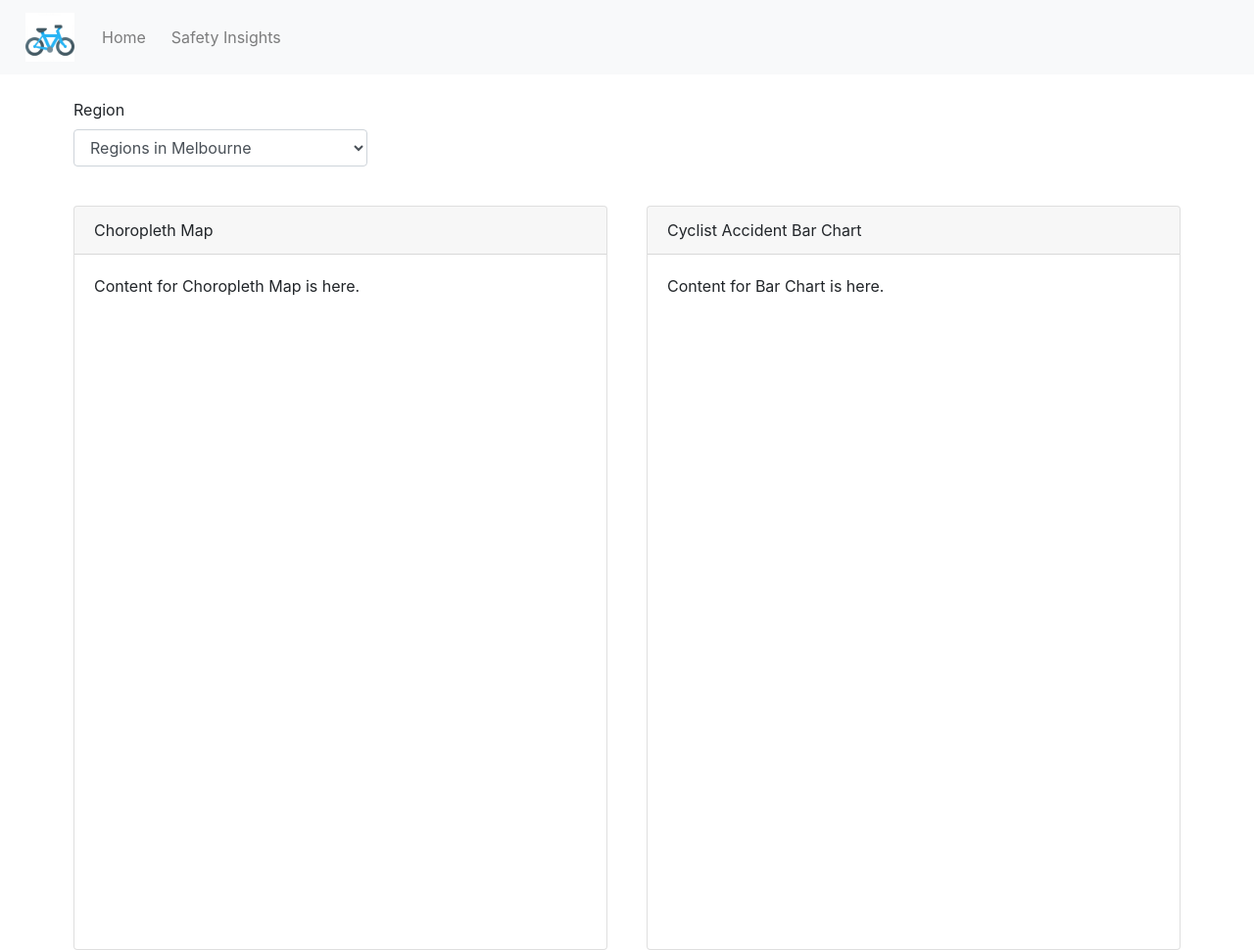
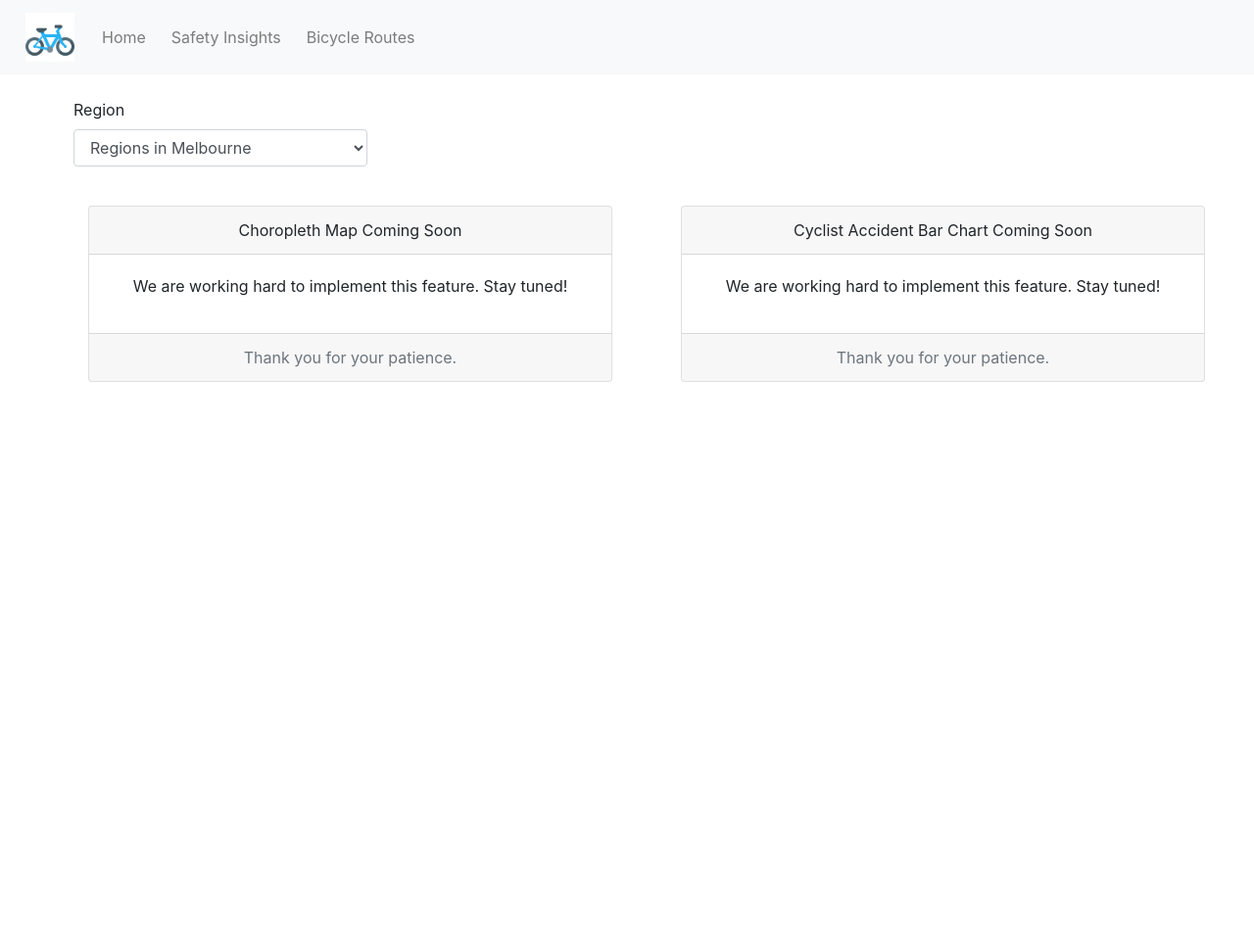
Before and after one commit to Abhishekmholla/BikeSafe_Navigator, a FastAPI app: page /safety_insights in a window 1280 px wide. Shown: the whole page at 98% size. Run offline with FastAPI, Linux system fonts and the light colour scheme; some libraries are stand-ins or nearby versions.

Commit message:
Updated few changes in the UI of the application

```diff
--- a/src/app/main.py
+++ b/src/app/main.py
@@ -5,7 +5,7 @@ from .controllers import user_controller
 from .db.models import models
 from .db.database import engine
 from .controllers import user_controller
-from ..ui.app import app
+from ..ui.main import app
 
 models.Base.metadata.create_all(bind= engine)
 
--- a/src/ui/app.py
+++ b/src/ui/main.py
@@ -5,8 +5,8 @@ from fastapi.templating import Jinja2Templates
 from fastapi.responses import HTMLResponse
 
 app = FastAPI()
-app.mount("/static", StaticFiles(directory="src/ui/static"), name="static")
-templates = Jinja2Templates(directory="src/ui/templates")
+app.mount("/static", StaticFiles(directory="ui/static"), name="static")
+templates = Jinja2Templates(directory="ui/templates")
 logging.basicConfig(level = logging.INFO)
 log = logging.getLogger(__name__)
 
@@ -17,3 +17,8 @@ async def read_home(request: Request):
 @app.get("/safety_insights", response_class=HTMLResponse)
 async def safety_insights(request: Request):
     return templates.TemplateResponse("safety_insights.html", {"request": request})
+
+@app.get("/bicycle_routes", response_class=HTMLResponse)
+async def bicycle_routes(request: Request):
+    print("Abhis")
+    return templates.TemplateResponse("bicycle_routes.html", {"request": request})
--- a/src/ui/static/style.css
+++ b/src/ui/static/style.css
@@ -41,6 +41,7 @@
     font-size: 1.25em;
     line-height: 1.6;
     color: #333;
+    justify-content: center;
 }
 
 
--- a/src/ui/templates/base.html
+++ b/src/ui/templates/base.html
@@ -21,6 +21,9 @@
                 <li class="nav-item {% if active_page == 'Safety Insights' %}active{% endif %}">
                     <a class="nav-link" href="/safety_insights">Safety Insights</a>
                 </li>
+                <li class="nav-item {% if active_page == 'Bicycle Routes' %}active{% endif %}">
+                    <a class="nav-link" href="/bicycle_routes">Bicycle Routes</a>
+                </li>
             </ul>
         </div>
     </nav>
--- a/src/ui/templates/safety_insights.html
+++ b/src/ui/templates/safety_insights.html
@@ -11,20 +11,30 @@
     </div>
 
     <div class="cards-container">
-        <div class="card">
+        <div class="col-6">
+            <div class="card text-center">
                 <div class="card-header">
-                Choropleth Map
+                    Choropleth Map Coming Soon
                 </div>
                 <div class="card-body">
-                <p>Content for Choropleth Map is here.</p>
+                    <p>We are working hard to implement this feature. Stay tuned!</p>
+                </div>
+                <div class="card-footer text-muted">
+                    Thank you for your patience.
                 </div>
             </div>
-        <div class="card">
+        </div>
+        <div class="col-6">
+            <div class="card text-center">
                 <div class="card-header">
-                Cyclist Accident Bar Chart
+                    Cyclist Accident Bar Chart Coming Soon
                 </div>
                 <div class="card-body">
-                <p>Content for Bar Chart is here.</p>
+                    <p>We are working hard to implement this feature. Stay tuned!</p>
+                </div>
+                <div class="card-footer text-muted">
+                    Thank you for your patience.
+                </div>
             </div>
         </div>
     </div>
```
Also changed, not shown: src/ui/templates/bicycle_routes.html (added, +26 -0 lines), src/ui/templates/home.html (+4 -3 lines), src/ui/__init__.py (added). Lines whose indentation alone changed are shown as unchanged.
